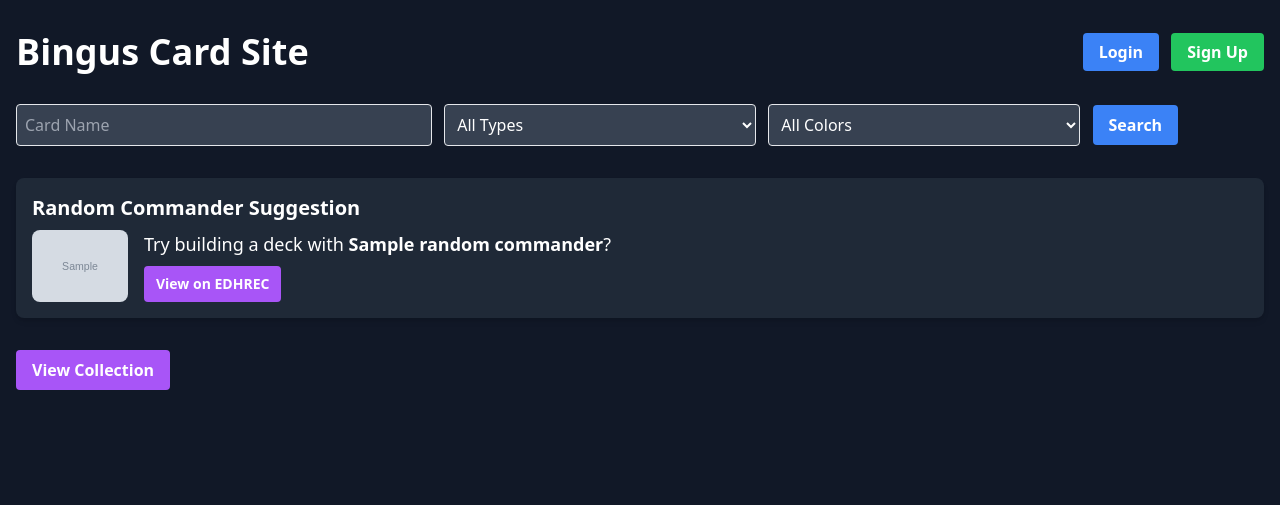
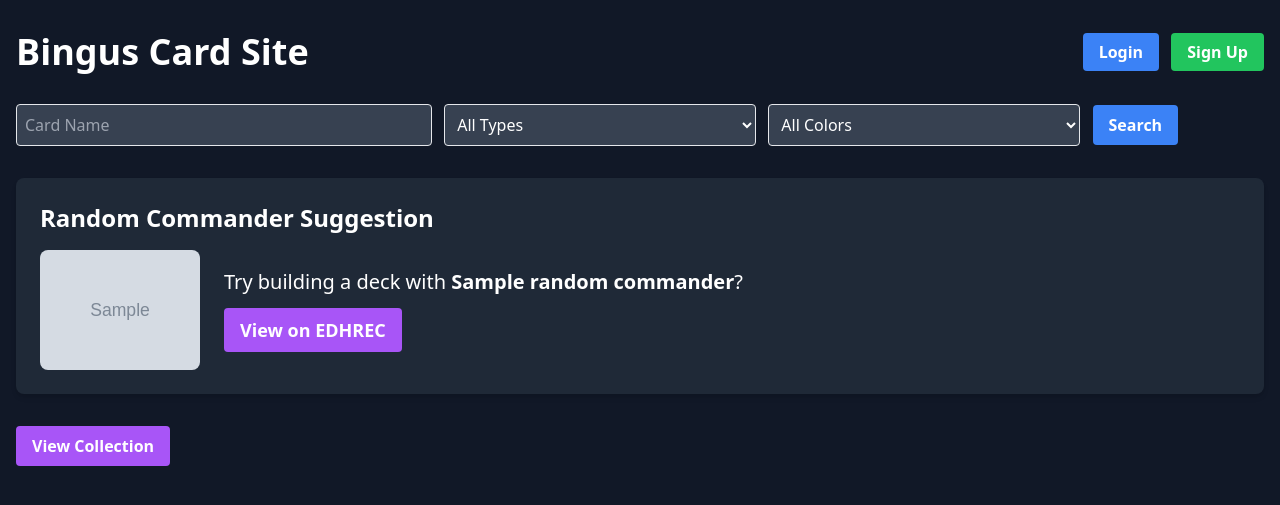
Before and after one commit to aidenisaman/MTGcollectionSite, a Flask app: template mtgCardWeb/templates/index.html in a window 1280 px wide. Shown: the top 505 px of the page. Run offline with Flask 3, Linux system fonts and the light colour scheme; the template is opened without the code that fills it: most values are stand-ins (such as "Sample title", 1, 10 or a date in 2020); grey boxes marked "Sample" are stand-in pictures; some libraries are stand-ins or nearby versions.

Commit message:
final touches

```diff
--- a/mtgCardWeb/app.py
+++ b/mtgCardWeb/app.py
@@ -5,6 +5,7 @@ from flask_sqlalchemy import SQLAlchemy
 from flask_login import LoginManager, UserMixin, login_user, login_required, logout_user, current_user
 from sqlalchemy.orm import relationship
 from sqlalchemy import JSON
+import re
 
 app = Flask(__name__)
 app.secret_key = 'your_secret_key'  # Change this to your own secret key
@@ -98,10 +99,13 @@ def get_random_commander():
     response = requests.get(url, params=params)
     if response.status_code == 200:
         card = response.json()
+        # Remove special characters and replace spaces with hyphens
+        clean_name = re.sub(r'[^a-zA-Z0-9\s-]', '', card['name'])
+        clean_name = clean_name.replace(' ', '-').lower()
         return {
             'name': card['name'],
             'image_url': card['image_uris']['normal'] if 'image_uris' in card else card['card_faces'][0]['image_uris']['normal'],
-            'edhrec_url': f"https://edhrec.com/commanders/{card['name'].lower().replace(' ', '-').replace(',', '')}"
+            'edhrec_url': f"https://edhrec.com/commanders/{clean_name}"
         }
     return None
 
--- a/mtgCardWeb/templates/index.html
+++ b/mtgCardWeb/templates/index.html
@@ -51,13 +51,13 @@
         </div>
 
         {% if random_commander %}
-        <div id="commanderSuggestion" class="mb-8 bg-gray-800 p-4 rounded-lg shadow-md">
-            <h2 class="text-xl font-bold mb-2">Random Commander Suggestion</h2>
+        <div id="commanderSuggestion" class="mb-8 bg-gray-800 p-6 rounded-lg shadow-md">
+            <h2 class="text-2xl font-bold mb-4">Random Commander Suggestion</h2>
             <div class="flex items-center">
-                <img src="{{ random_commander.image_url }}" alt="{{ random_commander.name }}" class="w-24 h-auto rounded-lg mr-4">
+                <img src="{{ random_commander.image_url }}" alt="{{ random_commander.name }}" class="w-40 h-auto rounded-lg mr-6">
                 <div>
-                    <p class="text-lg mb-2">Try building a deck with <span class="font-bold">{{ random_commander.name }}</span>?</p>
-                    <a href="{{ random_commander.edhrec_url }}" target="_blank" class="bg-purple-500 hover:bg-purple-700 text-white text-sm font-bold py-2 px-3 rounded inline-block">View on EDHREC</a>
+                    <p class="text-xl mb-3">Try building a deck with <span class="font-bold">{{ random_commander.name }}</span>?</p>
+                    <a href="{{ random_commander.edhrec_url }}" target="_blank" class="bg-purple-500 hover:bg-purple-700 text-white text-lg font-bold py-2 px-4 rounded inline-block">View on EDHREC</a>
                 </div>
             </div>
         </div>
```
